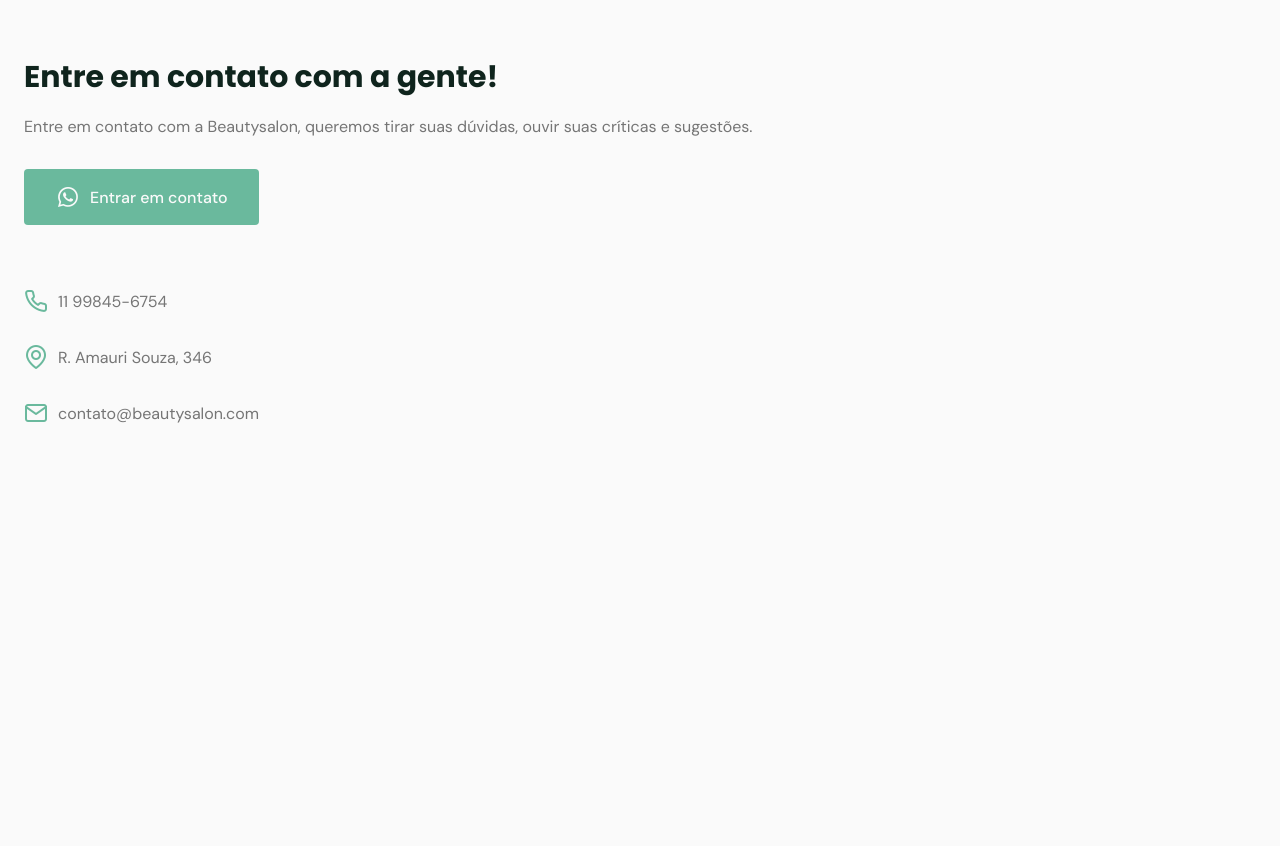
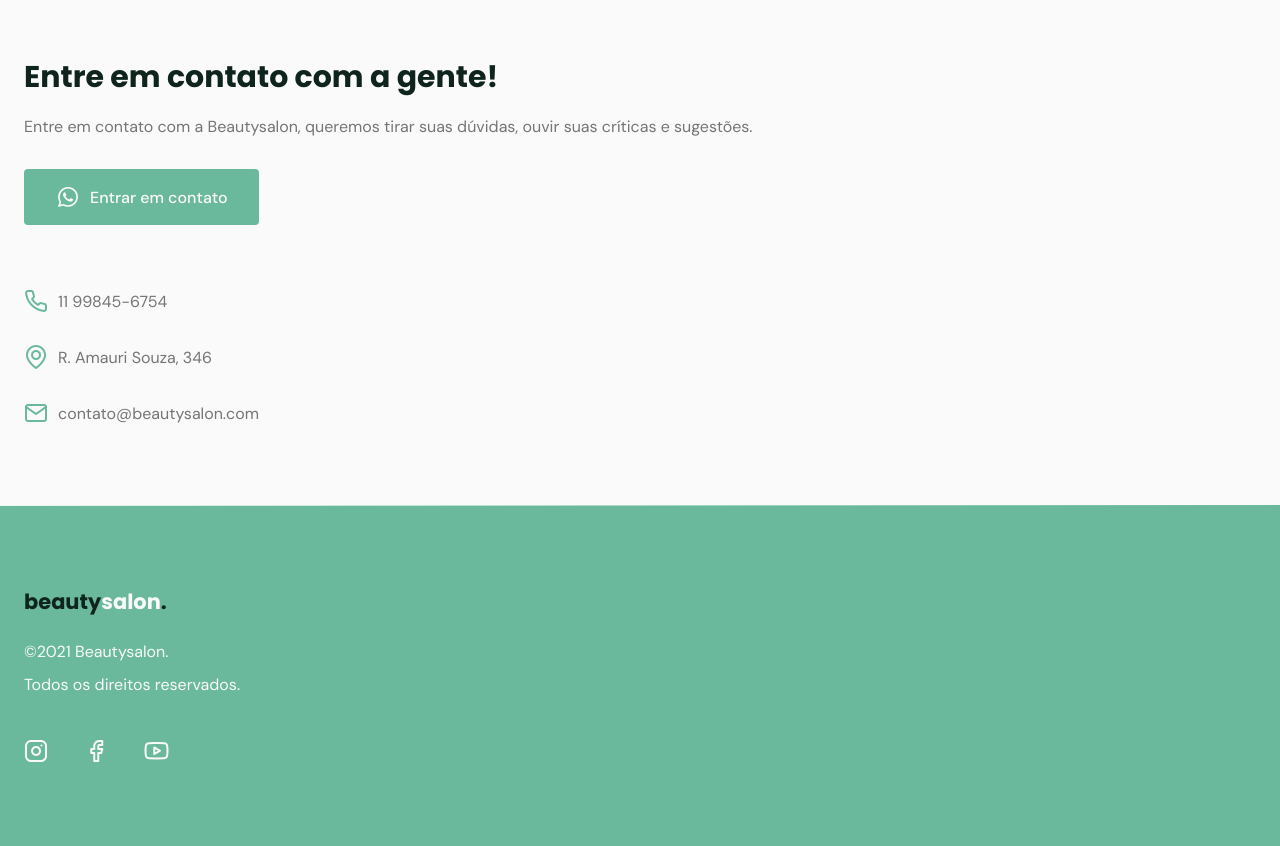
Before and after one commit to pauloWeslleY/prejeto-Origin-nlw, a plain HTML site: page index.html in a window 1280 px wide. Shown: the part 4619-5465 px from the top of the page. Before the commit the page ends 5124 px from the top, so only its background shows below. Drawn offline with nearby package versions, Linux system fonts and the light colour scheme; files whose address does not match are found by name.

Commit message:
nlw-06-origin footer finalizado

```diff
--- a/index.html
+++ b/index.html
@@ -253,6 +253,31 @@
 					</div>
 				</div>
 			</section>
+			<!-- TODO: Divider -->
+			<div class="divider-1"></div>
+			<!-- TODO: Footer -->
+			<footer class="section">
+				<div class="container grid">
+					<div class="brand">
+						<a class="logo logo-alt" href="#home"
+							>beauty<span>salon</span>.</a
+						>
+						<p>©2021 Beautysalon.</p>
+						<p>Todos os direitos reservados.</p>
+					</div>
+					<div class="social">
+						<a href="https://instragram.com" target="_blank">
+							<i class="icon-instagram"></i>
+						</a>
+						<a href="https://facebook.com" target="_blank">
+							<i class="icon-facebook"></i>
+						</a>
+						<a href="https://youtube.com" target="_blank">
+							<i class="icon-youtube"></i>
+						</a>
+					</div>
+				</div>
+			</footer>
 		</main>
 
 		<!-- SwiperJS -->
--- a/style.css
+++ b/style.css
@@ -151,6 +151,10 @@ main {
 
 .logo span {
 	color: var(--base-color);
+}
+
+.logo-alt span {
+	color: var(--body-color);
 }
 
 /*============================ TODO: Navigation ================================*/
@@ -452,3 +456,27 @@ nav.show div.icon-close {
 #contact ul li i {
 	color: var(--base-color);
 }
+
+/* TODO: FOOTER */
+footer {
+	background: var(--base-color);
+}
+
+footer .logo {
+	display: inline-block;
+	margin-bottom: 1.5rem;
+}
+
+footer .brand p {
+	color: var(--text-color-light);
+	margin-bottom: 0.75rem;
+}
+
+footer i {
+	font-size: 1.5rem;
+	color: var(--text-color-light);
+}
+
+footer .social a {
+	margin-right: 2rem;
+}
```
